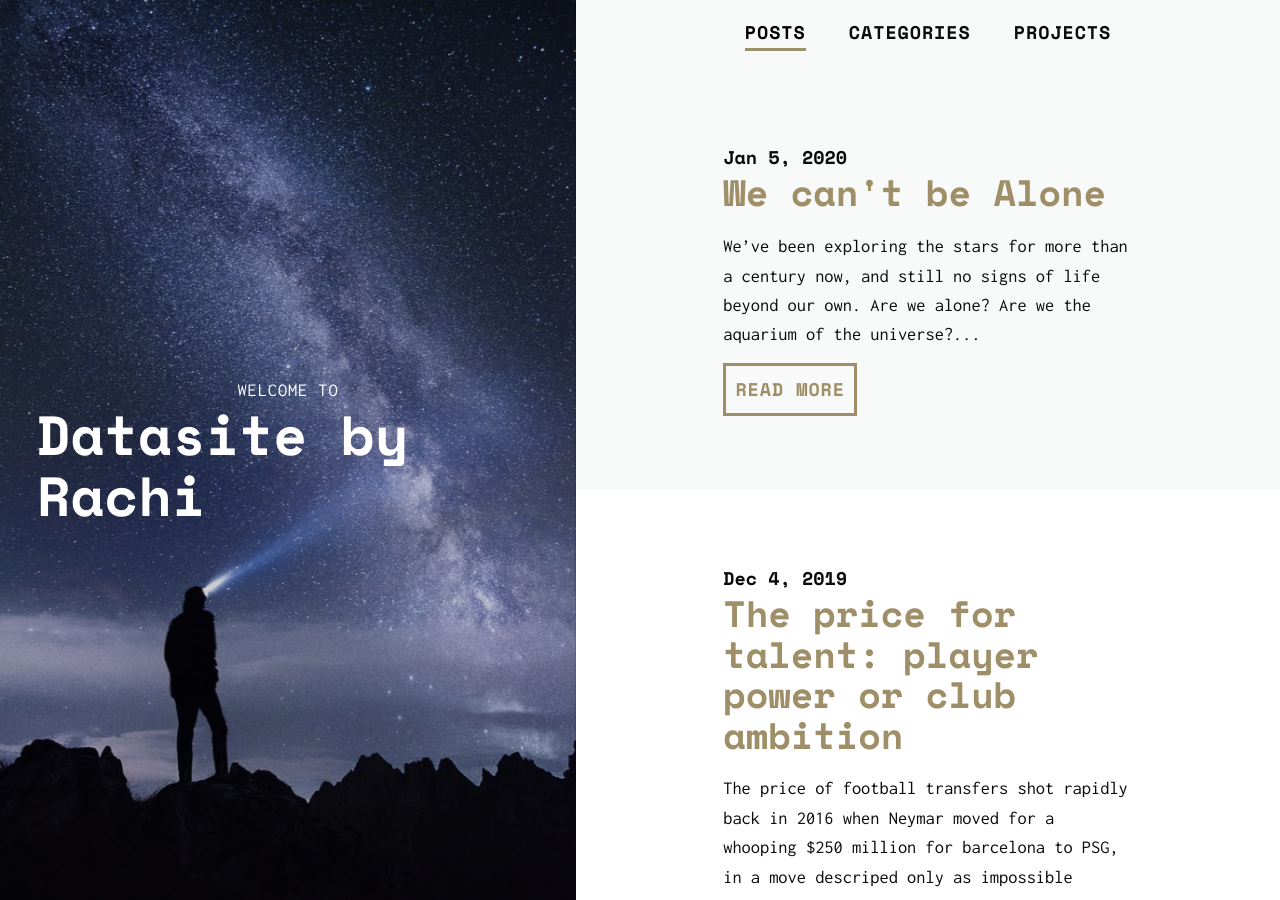
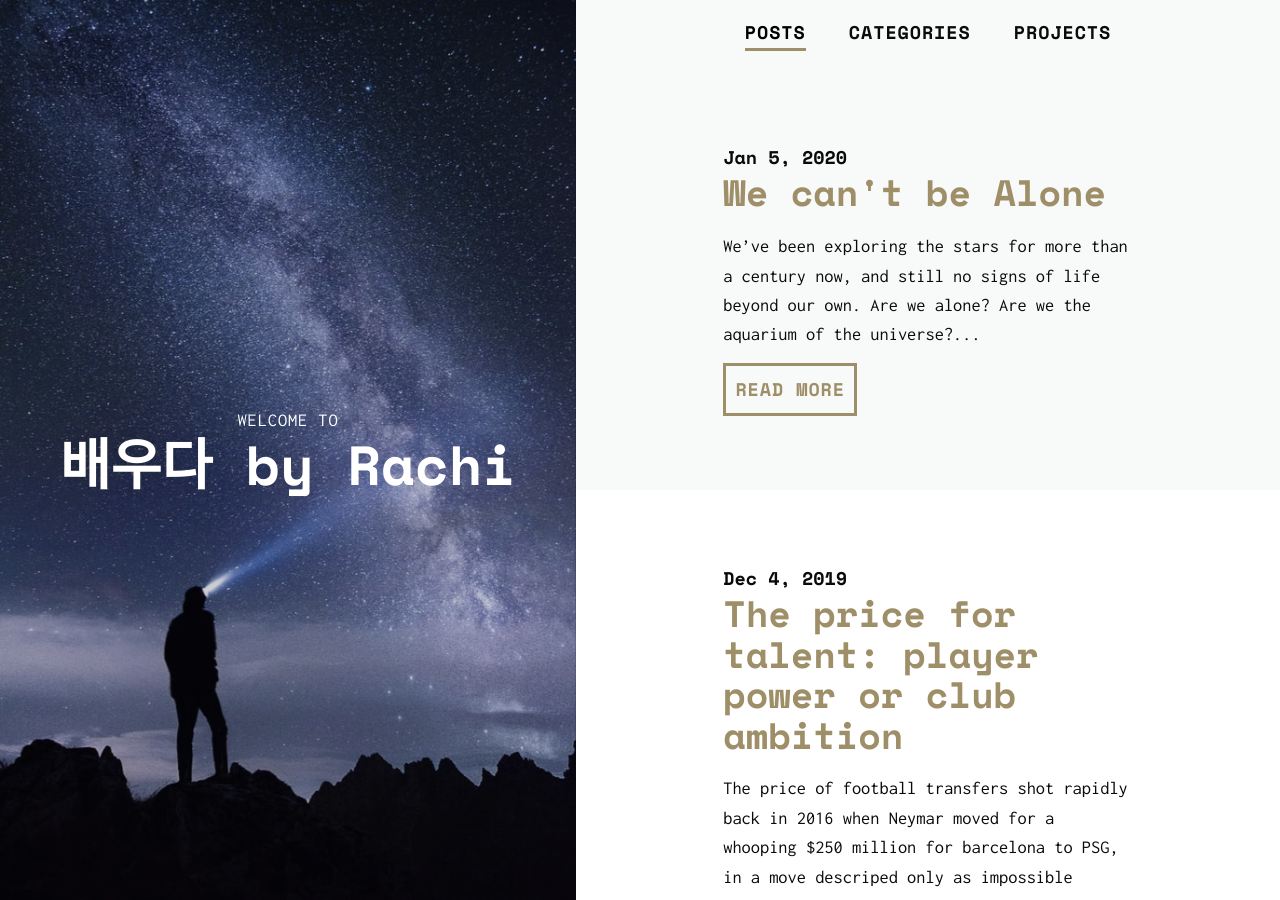
Before and after one commit to rachioko/rachioko.github.io, a Jekyll site: the page built from index.html, in a window 1280 px wide and 900 px high. Built offline with Jekyll 4.4.1, drawn with Linux system fonts in a browser that asks for light colours; nearby versions of some CDN libraries; the list of posts is cut into pages by our own code.

Commit message:
Update _config.yml

```diff
--- a/_config.yml
+++ b/_config.yml
@@ -4,8 +4,8 @@ permalink: /:year/:month/:day/:title/
 google_analytics:
 
 author: Amarachi Okoroafor
-title: Datasite by Rachi
-description: Data Analysis Blog by Amarachi Okoroafor
+title: 배우다 by Rachi
+description: Data Analysis and Project diary of Amarachi Okoroafor.
 url: https://rachioko.github.io
 baseurl: https://rachioko.github.io
 twitter_username:
```
